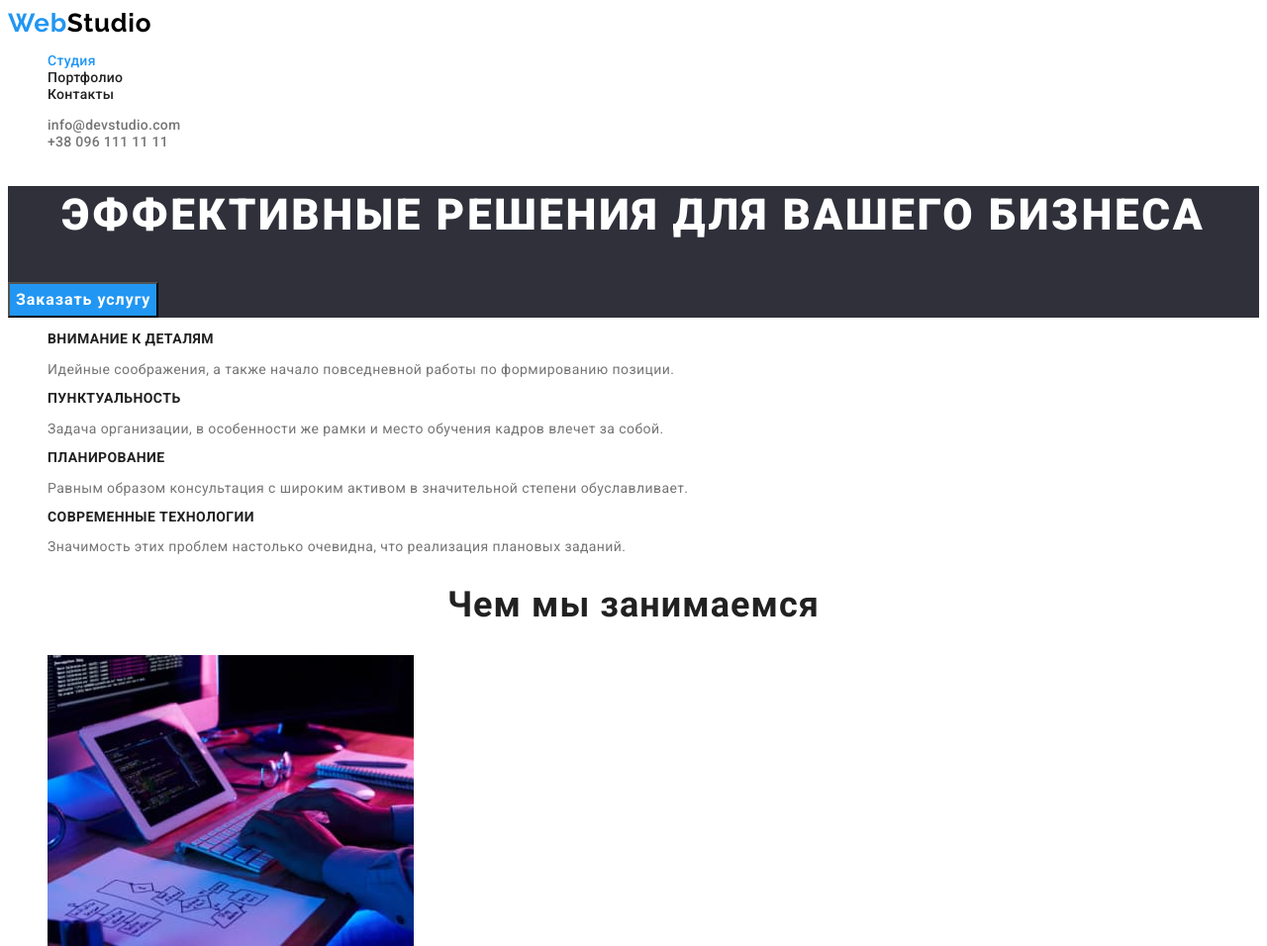
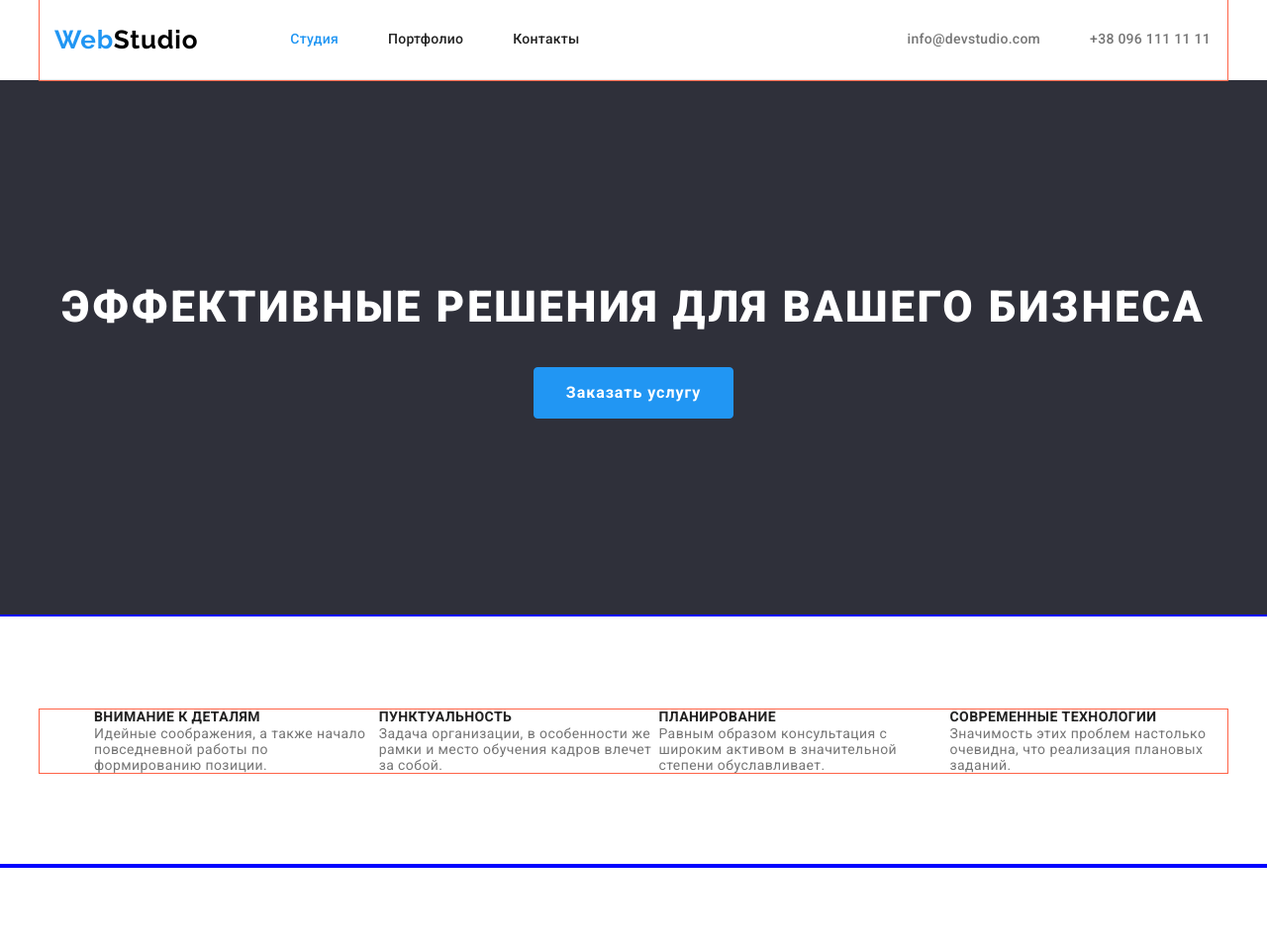
Before and after one commit to TkachenkoKaterina/goit-markup-hw-03, a plain HTML site: page index.html in a window 1280 px wide. Shown: the top 956 px of the page at 99% size. Drawn offline with nearby package versions, Linux system fonts and the light colour scheme.

Commit message:
in process-1

```diff
--- a/css/styles.css
+++ b/css/styles.css
@@ -12,16 +12,95 @@ body {
 	font-size: 14px;
 }
 
+/* ============= Reset ============= */
+
+h1,
+h2,
+h3,
+h4,
+h5,
+h6,
+p,
+ul {
+	margin: 0;
+}
+
+img {
+	display: block;
+	max-width: 100%;
+	height: auto;
+}
+
+.list {
+	list-style-type: none;
+	margin: 0;
+	padding: 0;
+}
+
 /* ============= Current ============= */
 
 a.current-link {
 	color: var(--accent-color);
 }
 
+/* ============= Flex ============= */
+
+.container {
+	width: 1200px;
+	padding: 0 15px;
+	margin-left: auto;
+	margin-right: auto;
+
+	outline: 1px solid tomato;
+}
+
+.nav-flex {
+	display: flex;
+	margin: 0 0 0 93px;
+	padding: 0;
+}
+
+.nav-flex .list {
+	margin-right: 50px;
+}
+
+.nav-flex .list:last-child {
+	margin-right: 0;
+}
+
+/* .nav-flex li {
+	outline: 1px solid tomato;
+} */
+
+.contact-flex {
+	display: flex;
+	padding: 0;
+	margin: 0 0 0 331px;
+}
+
+.contact-flex .list + .list {
+	margin-left: 50px;
+}
+
+.header-flex,
+.peculiarities-flex {
+	display: flex;
+	align-items: center;
+}
+
 /* ============= Header ============= */
 
+.header-flex {
+	border-bottom: 1px solid #ececec;
+}
+
 .logo {
+	display: block;
+	/* background-color: tomato; */
+	padding: 24px 0;
+
 	text-decoration: none;
+	/* margin: 24px 0; */
 }
 
 .logo-first {
@@ -32,6 +111,7 @@ a.current-link {
 	letter-spacing: 0.03em;
 
 	color: var(--accent-color);
+	/* outline: 1px solid tomato; */
 }
 
 .logo-second {
@@ -50,6 +130,10 @@ a.current-link {
 }
 
 .nav-link {
+	display: block;
+	/* background-color: tomato; */
+	padding: 32px 0;
+
 	font-weight: 500;
 	line-height: 1.14;
 	letter-spacing: 0.02em;
@@ -64,6 +148,10 @@ a.current-link {
 }
 
 .contact-link {
+	display: block;
+	/* background-color: tomato; */
+	padding: 32px 0;
+
 	font-weight: 500;
 	line-height: 1.14;
 	letter-spacing: 0.02em;
@@ -77,25 +165,45 @@ a.current-link {
 	background: #2f303a;
 }
 
+.hero-bg {
+	text-align: center;
+}
+
 .hero-title {
+	margin-bottom: 30px;
+	padding-top: 200px;
+
 	font-weight: 900;
 	font-size: 44px;
 	line-height: 1.36;
 	letter-spacing: 0.06em;
 	text-transform: uppercase;
-	text-align: center;
 
 	color: #ffffff;
+}
+
+/* ============= Sections =============*/
+
+.section {
+	padding: 94px 0;
+
+	outline: 2px solid blue;
 }
 
 /* ============= Btn =============*/
 
 .btn {
+	display: inline-block;
+	border-radius: 4px;
+	border: 1px solid var(--accent-color);
+	padding: 10px 32px;
+	min-width: 200px;
+	margin-bottom: 200px;
+
 	font-family: inherit;
 	font-weight: 700;
 	font-size: 16px;
 	line-height: 1.88;
-	text-align: center;
 	letter-spacing: 0.06em;
 
 	color: #ffffff;
@@ -127,6 +235,10 @@ a.current-link {
 
 /* ============= Peculiarities Section =============*/
 
+.peculiarities-list {
+	display: flex;
+}
+
 .peculiarities-title {
 	font-size: 14px;
 	font-weight: 700;
@@ -157,6 +269,11 @@ a.current-link {
 
 .section-bg {
 	background: #f5f4fa;
+}
+
+.work-list,
+.workers {
+	display: flex;
 }
 
 .name {
@@ -193,10 +310,6 @@ a.current-link {
 	color: rgba(255, 255, 255, 0.6);
 }
 
-.list {
-	list-style-type: none;
-}
-
 /* ============= Portfolio =============*/
 
 .title-portfolio {
--- a/index.html
+++ b/index.html
@@ -5,34 +5,43 @@
 		<meta http-equiv="X-UA-Compatible" content="IE=edge" />
 		<meta name="viewport" content="width=device-width, initial-scale=1.0" />
 		<title>Студия</title>
+
+		<!--========== Fonts ========== -->
 		<link rel="preconnect" href="https://fonts.googleapis.com" />
 		<link rel="preconnect" href="https://fonts.gstatic.com" crossorigin />
 		<link
 			href="https://fonts.googleapis.com/css2?family=Raleway:wght@700&family=Roboto:wght@400;500;700;900&display=swap"
 			rel="stylesheet"
 		/>
+
+		<!--========== Normalize styles ========== -->
+		<link rel="stylesheet" href="https://cdnjs.cloudflare.com/ajax/libs/modern-normalize/1.1.0/modern-normalize.min.css" integrity="sha512-wpPYUAdjBVSE4KJnH1VR1HeZfpl1ub8YT/NKx4PuQ5NmX2tKuGu6U/JRp5y+Y8XG2tV+wKQpNHVUX03MfMFn9Q==" crossorigin="anonymous" referrerpolicy="no-referrer" />
+
+		<!--========== Main styles ========== -->
 		<link rel="stylesheet" href="./css/styles.css" />
 	</head>
 	<body>
-		<!-- Раздел хедер -->
+		<!-- Раздел хедер  -->
 		<header class="header">
+			<div class="container header-flex">
 				<a class="logo logo-first" href="/">
 					<span></span>Web<span class="logo-second">Studio</span></span>
 				</a>
 
 				<nav>
-				<ul>
-					<li class="list"><a class="nav-link selection current-link" href="./index.html">Студия</a></li>
-					<li class="list"><a class="nav-link selection" href="./portfolio.html">Портфолио</a></li>
-					<li class="list"><a class="nav-link selection" href="">Контакты</a></li>
+					<ul class="nav-flex">
+						<li class="header-list list"><a class="nav-link selection current-link" href="./index.html">Студия</a></li>
+						<li class="header-list list"><a class="nav-link selection" href="./portfolio.html">Портфолио</a></li>
+						<li class="header-list list"><a class="nav-link selection" href="">Контакты</a></li>
 					</ul>
 				</nav>
 
 				<div>
-				<ul>
-					<li class="list"><a class="contact-link selection" href="mailto:info@devstudio.com">info@devstudio.com</a></li>
-					<li class="list"><a class="contact-link selection" href="tel:+380961111111">+38 096 111 11 11</a></li>
+					<ul class="contact-flex">
+						<li class="header-contact list"><a class="contact-link selection" href="mailto:info@devstudio.com">info@devstudio.com</a></li>
+						<li class="header-contact list"><a class="contact-link selection" href="tel:+380961111111">+38 096 111 11 11</a></li>
 					</ul>
+				</div>
 			</div>
 		</header>
 
@@ -45,9 +54,10 @@
 			</section>
 
 			<!-- Секция Особенности -->
-			<section>
+			<section class="section">
+				<div class="container peculiarities-flex">
 					<h2 hidden>Особенности</h2>
-				<ul>
+					<ul class="peculiarities-list">
 						<li class="list">
 							<h3 class="peculiarities-title">Внимание к деталям</h3>
 							<p class="peculiarities-text">
@@ -73,12 +83,14 @@
 							</p>
 						</li>
 					</ul>
+				</div>
 			</section>
 
 			<!-- Секция Чем мы занимаемся -->
-			<section>
+			<section class="section">
+				<div class="container">
 					<h2 class="section-title">Чем мы занимаемся</h2>
-				<ul>
+					<ul class="work-list">
 						<li class="list">
 							<img src="./images/main/img1-sq.jpg" alt="Десктопные решения" width="370" height="294" />
 						</li>
@@ -89,12 +101,14 @@
 							<img src="./images/main/img3-sq.jpg" alt="Приложения для планшетов" width="370" height="294" />
 						</li>
 					</ul>
+				</div>
 			</section>
 
 			<!-- Секция наша команда -->
-			<section class="section-bg">
+			<section class="section section-bg">
+				<div class="container">
 					<h2 class="section-title">Наша команда</h2>
-				<ul>
+					<ul class="workers">
 						<li class="list">
 							<img src="./images/main/people1-sq.jpg" alt="Игорь Демьяненко" width="270" height="260" />
 							<h3 class="name">Игорь Демьяненко</h3>
@@ -116,11 +130,13 @@
 							<p class="work-position" lang="en">UI Designer</p>
 						</li>
 					</ul>
+				</div>
 			</section>
 		</main>
 
 		<!-- Секция футер -->
 		<footer class="footer-bg">
+			<div class="container">
 				<a class="logo logo-first" href="/">
 					<span></span>Web<span class="logo-second-white">Studio</span></span>
 				</a>
@@ -135,6 +151,7 @@
 						<li class="list"><a class="footer-contact-link selection" href="tel:+380961111111">+38 096 111 11 11</a></li>
 					</ul>
 				</div>
+			</div>
 		</footer>
 	</body>
 </html>
```
Lines whose indentation alone changed are shown as unchanged.
